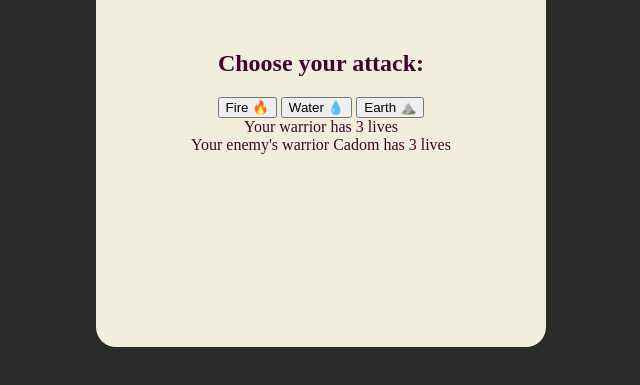
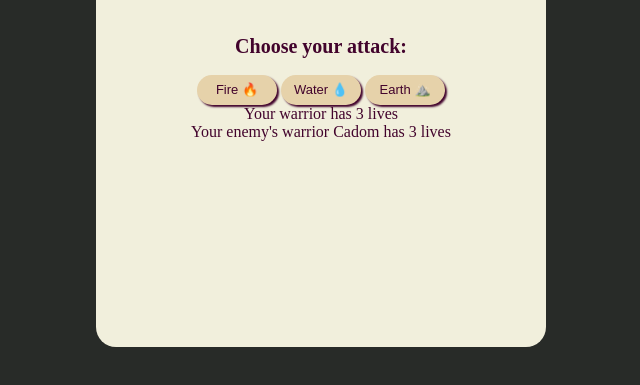
Before and after one commit to Vronicaw/Platzi-Courses, a plain HTML site: page basic_programming/mokepoke_game/mokepoke.html in a window 1280 px wide. Both pictures are taken after a click on the button "Select". Shown: the part 163-548 px from the top of the page, without its empty margins (319-959 px from the left). Drawn offline with Linux system fonts and the light colour scheme; a web font is replaced by a local one.

Commit message:
editing files

```diff
--- a/basic_programming/mokepoke_game/Style.css
+++ b/basic_programming/mokepoke_game/Style.css
@@ -23,7 +23,8 @@ body {
 
 .subtitle {
   color: #42032C;
-  font-size: 24px;
+  font-size: 20px;
+  margin-top: 5px;
 }
 
 /* PANEL PARA ESCOGER GUERREROS */
@@ -44,6 +45,7 @@ body {
   display: flex;
   flex-direction: column;
   background-color: #E6D2AA;
+  color: #42032C;
   box-shadow: 2px 2px 2px #42032C;
   width: 100px;
   height: 120px;
@@ -100,3 +102,16 @@ input {
   flex-direction: column;
   align-items: center;
 }
+
+.attack-buttons {
+  background-color: #E6D2AA;
+  box-shadow: 2px 2px 2px #42032C;
+  color: #42032C;
+  border-radius: 20px;
+  border: none;
+  box-sizing: border-box;
+  padding: 5px;
+  width: 80px;
+  height: 30px;
+  font-size: 13px;
+}
--- a/basic_programming/mokepoke_game/mokepoke.html
+++ b/basic_programming/mokepoke_game/mokepoke.html
@@ -38,9 +38,9 @@
         <h2 class="subtitle">Choose your attack:</h2>
 
         <div>
-          <button id="button-fire">Fire 🔥</button>
-          <button id="button-water">Water 💧</button>
-          <button id="button-earth">Earth ⛰️</button>
+          <button id="button-fire" class="attack-buttons">Fire 🔥</button>
+          <button id="button-water" class="attack-buttons">Water 💧</button>
+          <button id="button-earth" class="attack-buttons">Earth ⛰️</button>
         </div>
 
         <div>
```
